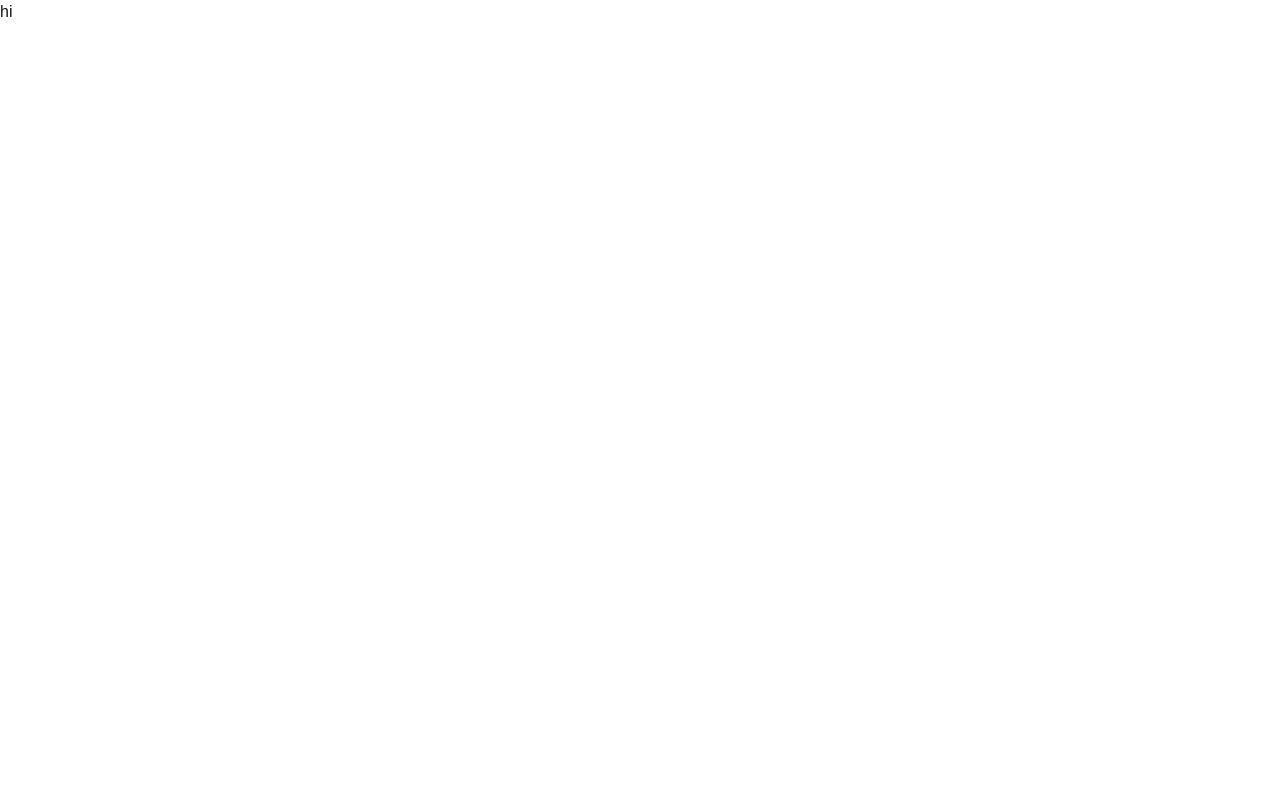
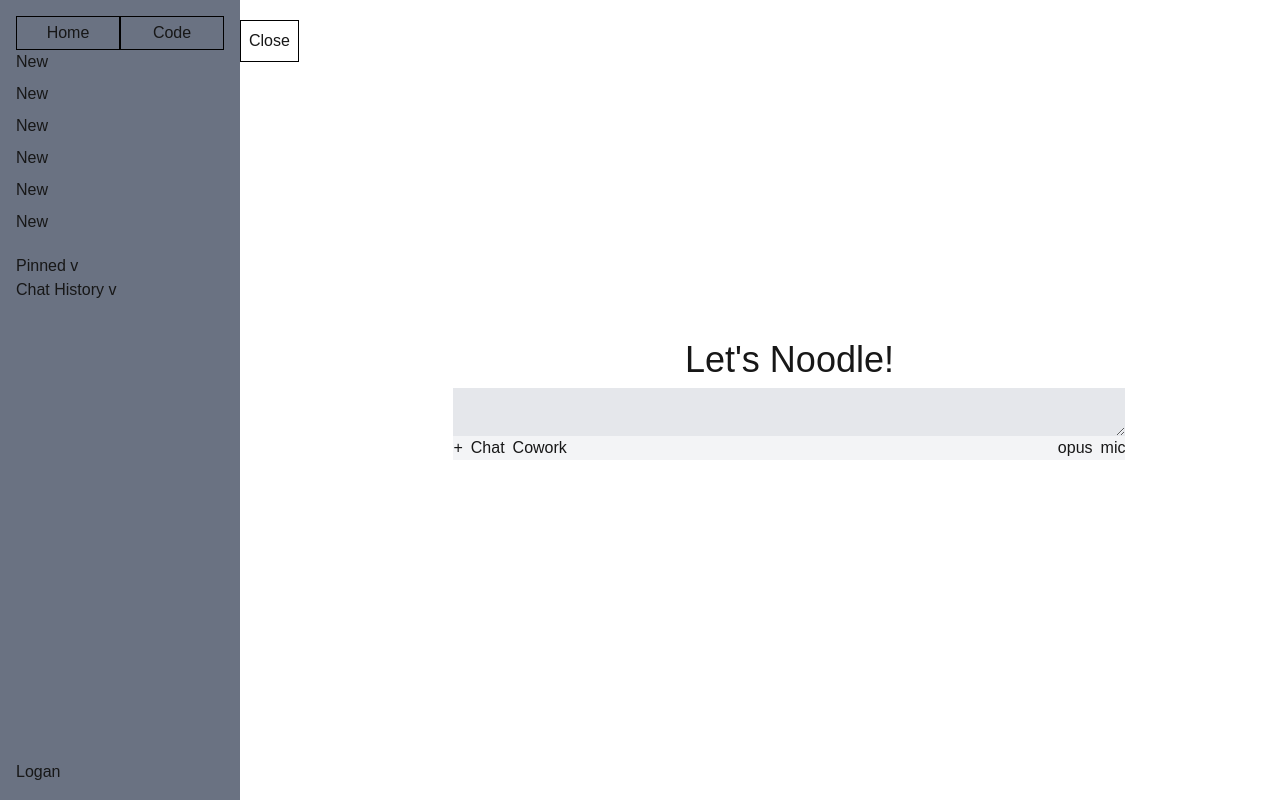
Before and after one commit to DarrenA339/F26-Exploration-HUDS, a Next.js app: page / in a window 1280 px wide. Built offline with nearby package versions, Linux system fonts and the light colour scheme.

Commit message:
In-meeting claude clone

```diff
--- a/app/page.tsx
+++ b/app/page.tsx
@@ -1,7 +1,24 @@
+import Sidebar from "@/components/sidebar";
+
 export default function Home() {
   return (
     <div className="flex h-screen">
-      <p>hi</p>
+      <Sidebar/>
+      <div className="flex flex-1 flex-col items-center justify-center gap-2">
+        <h1 className="text-4xl">Let's Noodle!</h1>
+        <div className="flex w-full max-w-2xl flex-col bg-gray-100">
+            <textarea className="bg-gray-200"></textarea>
+            <div className="flex items-center gap-2">
+                <button>+</button>
+                <button>Chat</button>
+                <button>Cowork</button>
+                <div className="flex justify-end ml-auto gap-2">
+                    <button>opus</button>
+                    <button>mic</button>
+                </div>
+            </div>
+        </div>
+      </div>
     </div>
   );
 }
--- /dev/null
+++ b/components/sidebar.tsx
@@ -0,0 +1,41 @@
+"use client"
+
+import {useState} from "react"
+
+export default function Sidebar() {
+    const [isOpen, setOpen] = useState(true);
+
+    return (
+    <>
+    {isOpen &&
+    <div className="flex flex-col p-4 w-60 bg-gray-500">
+      <div className="flex">
+        <button className="flex-1 p-1 border border-black">Home</button>
+        <button className="flex-1 p-1 border border-black">Code</button>
+      </div>
+      <div className="flex flex-col gap-2">
+        <p>New</p>
+        <p>New</p>
+        <p>New</p>
+        <p>New</p>
+        <p>New</p>
+        <p>New</p>
+      </div>
+
+      <div className="mt-5">
+        <p>Pinned v</p>
+        <p>Chat History v</p>
+      </div>
+
+      <div className="flex flex-1 items-end">
+        <p>Logan</p>
+      </div>
+    </div>
+}
+
+    <button className="self-start p-2 mt-5 border border-black" onClick={() => setOpen(!isOpen)}>
+        {isOpen ? "Close" : "Open"}
+    </button>
+    </>
+  )
+}
```
